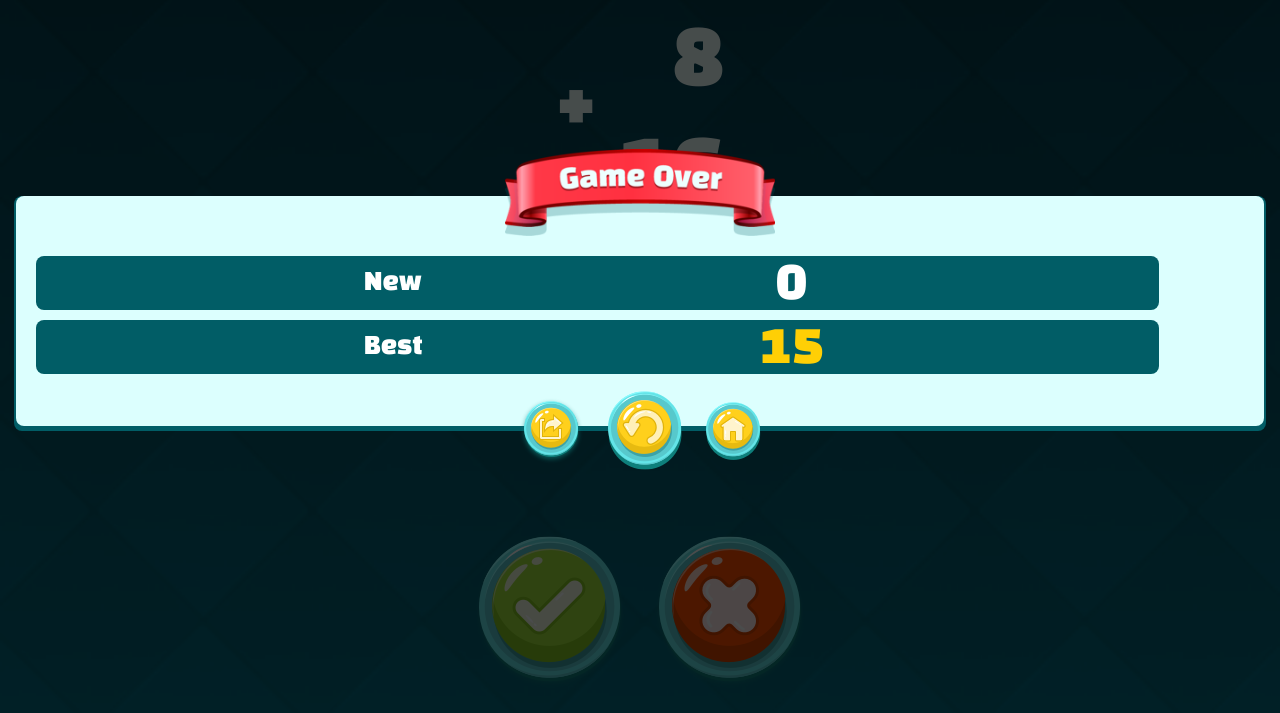
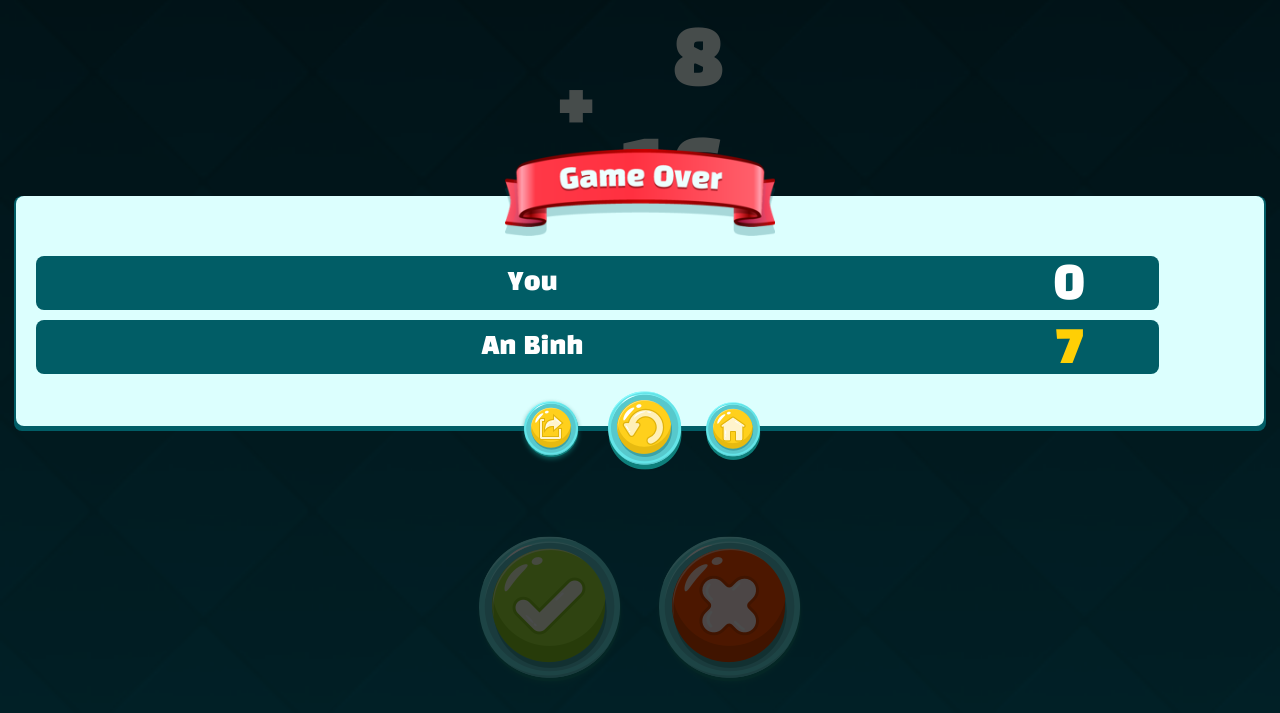
Before and after one commit to starfall-9000/freaking-math-html5, a plain HTML site: page index.html in a window 1280 px wide. Both pictures are taken after a click on the button 640 px from the left and 264 px from the top of the page. Shown: the part 87-800 px from the top of the page. Drawn offline with nearby package versions, Linux system fonts and the light colour scheme.

Commit message:
show result in vs mode (pvp and pvf)

```diff
--- a/css/styles.css
+++ b/css/styles.css
@@ -253,19 +253,19 @@ body {
   display: flex;
   flex-direction: row;
   align-items: center;
-  justify-content: space-evenly;
 }
 
 .score-result-text {
   font-size: 24px;
-  min-width: 60px;
-  text-align: left;
+  flex: 1;
+  text-align: center;
 }
 
 .score-result-point {
   font-size: 54px;
   min-width: 80px;
   text-align: center;
+  margin-right: 50px;
 }
 
 .pop-up-button-view {
--- a/index.html
+++ b/index.html
@@ -131,12 +131,13 @@
         <img class="ribbon" src="./images/ribbon-game-over.png" />
         <div class="score-result-view">
           <div class="score-result new-score-result">
-            <span class="score-result-text">New</span>
+            <span class="score-result-text" id="score-new-text">New</span>
             <span class="score-result-point" id="new-score">0</span>
           </div>
           <div class="score-result best-score-result">
-            <span class="score-result-text">Best</span>
+            <span class="score-result-text" id="score-best-text">Best</span>
             <span class="score-result-point" id="best-score">0</span>
+            <span class="score-result-point" id="opponent-score">0</span>
           </div>
         </div>
         <div class="pop-up-button-view">
--- a/js/Logic/game.js
+++ b/js/Logic/game.js
@@ -2,8 +2,10 @@ var operators = ['+', '-']
 var trueResult = 0
 var showResult = 0
 var turnBestScore = 0 // save best score in this game turn
+var gameMode = 'single' // single | pvp | pvf
 
-function playGame() {
+function playGame(type) {
+  gameMode = type
   initGame()
   countDown(200)
 }
--- a/js/Mock/playerInfo.js
+++ b/js/Mock/playerInfo.js
@@ -9,5 +9,6 @@ const mockOpponentInfo = {
   name: 'An Binh',
   avatar:
     'https://1.bp.blogspot.com/-rSZt-EcbQ9M/WDKskLq03XI/AAAAAAAAOps/UXTVLZ9ApDMc6cwXusgrKndugVKPk8lpgCK4B/s400/Phanpy.png',
+  score: 7,
   bestScore: 15
 }
--- a/js/View/controllers.js
+++ b/js/View/controllers.js
@@ -77,9 +77,24 @@ function handleGameOver() {
     $('.pop-up-container').css('display', 'flex')
     $('#new-score').text($('#score').text())
 
-    // show yellow color for highest score
+    if (gameMode === 'single') {
+      handleSingleModeGameOver()
+    } else {
+      handleVsModeGameOver()
+    }
+  }
+}
+
+function handleSingleModeGameOver() {
+  // show new score and best score for single mode
+  $('#score-new-text').text('New')
+  $('#score-best-text').text('Best')
+  $('#best-score').css('display', 'block')
+  $('#opponent-score').css('display', 'none')
+
   const score = parseInt($('#score').text())
   const bestScore = parseInt($('#best-score').text())
+  // show yellow color for highest score
   if (score <= bestScore) {
     $('.ribbon').attr('src', './images/ribbon-game-over.png')
     $('#new-score').css('color', '#ffffff')
@@ -89,6 +104,33 @@ function handleGameOver() {
     $('#new-score').css('color', '#ffcf05')
     $('#best-score').css('color', '#ffffff')
   }
+}
+
+function handleVsModeGameOver() {
+  // show current score and opponent score for vs mode
+  $('#score-new-text').text('You')
+  $('#score-best-text').text('Waiting...')
+  $('#best-score').css('display', 'none')
+  $('#opponent-score').css('display', 'block')
+  $('#opponent-score').text('')
+  $('.ribbon').attr('src', './images/ribbon-game-over.png')
+
+  handleSyncVsModeGameOver(mockOpponentInfo)
+}
+
+function handleSyncVsModeGameOver(opponentInfo) {
+  // call after sync data
+  const opponentScore = opponentInfo.score
+  const yourScore = parseInt($('#new-score').text())
+  $('#score-best-text').text(opponentInfo.name)
+  $('#opponent-score').text(opponentScore)
+  // show yellow color for highest score
+  if (yourScore <= opponentScore) {
+    $('#new-score').css('color', '#ffffff')
+    $('#opponent-score').css('color', '#ffcf05')
+  } else {
+    $('#new-score').css('color', '#ffcf05')
+    $('#opponent-score').css('color', '#ffffff')
   }
 }
 
--- a/js/actions.js
+++ b/js/actions.js
@@ -5,7 +5,7 @@ $(document).on('click', '#btn-home-play', function() {
   showScreen('.pre-match-screen')
   updatePreMatchInfo(mockPlayerInfo, mockOpponentInfo)
   showScreen('.main-screen')
-  playGame()
+  playGame('pvp')
 })
 
 $(document).on('click', '#btn-home-friend', function() {
@@ -13,12 +13,12 @@ $(document).on('click', '#btn-home-friend', function() {
   showScreen('.pre-match-screen')
   updatePreMatchInfo(mockPlayerInfo, mockOpponentInfo)
   showScreen('.main-screen')
-  playGame()
+  playGame('pvf')
 })
 
 $(document).on('click', '#btn-home-time', function() {
   showScreen('.main-screen')
-  playGame()
+  playGame('single')
 })
 
 $(document).on('click', '#btn-home-leaderboard', function() {
```
Also changed, not shown: 1 other file. Lines whose indentation alone changed are shown as unchanged.
